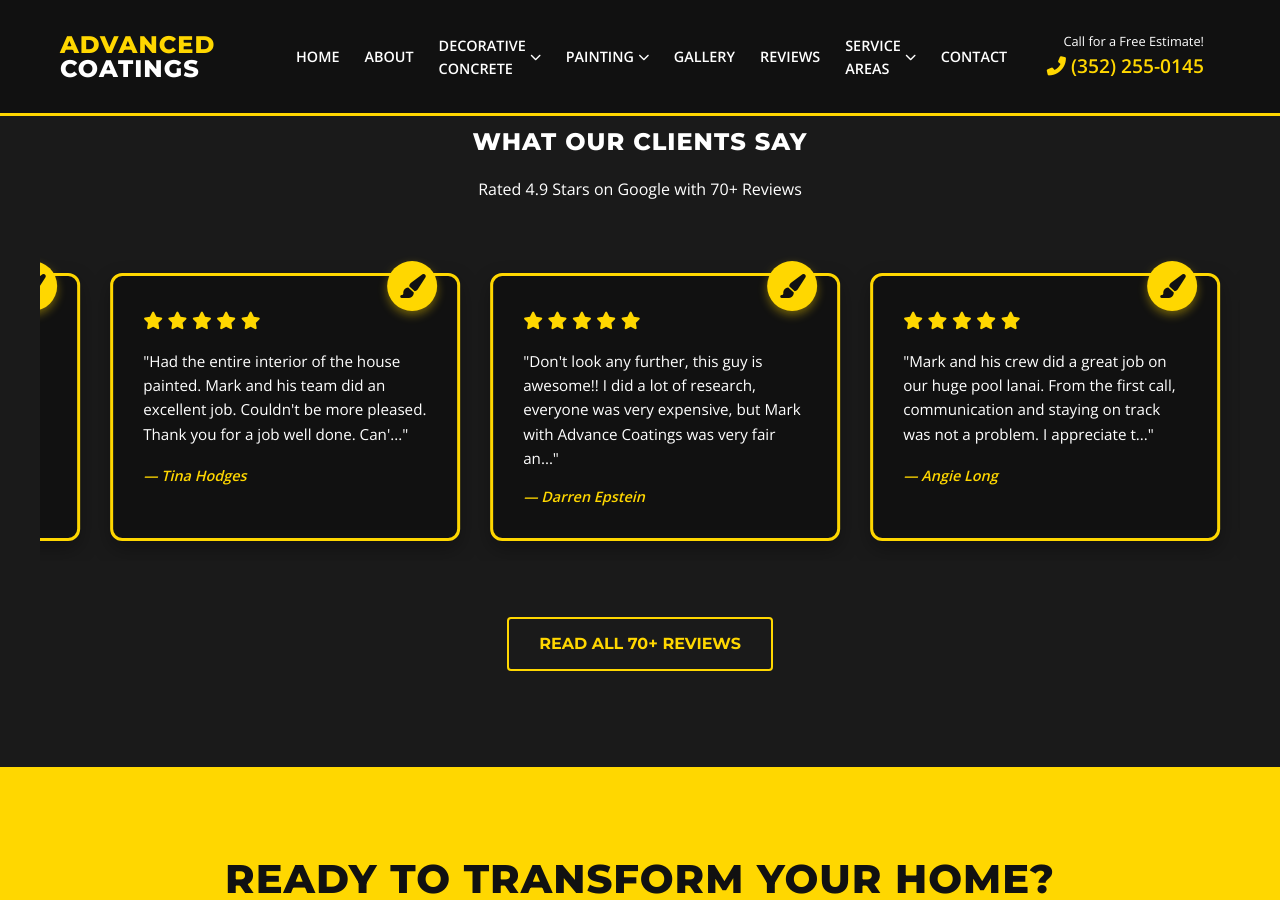
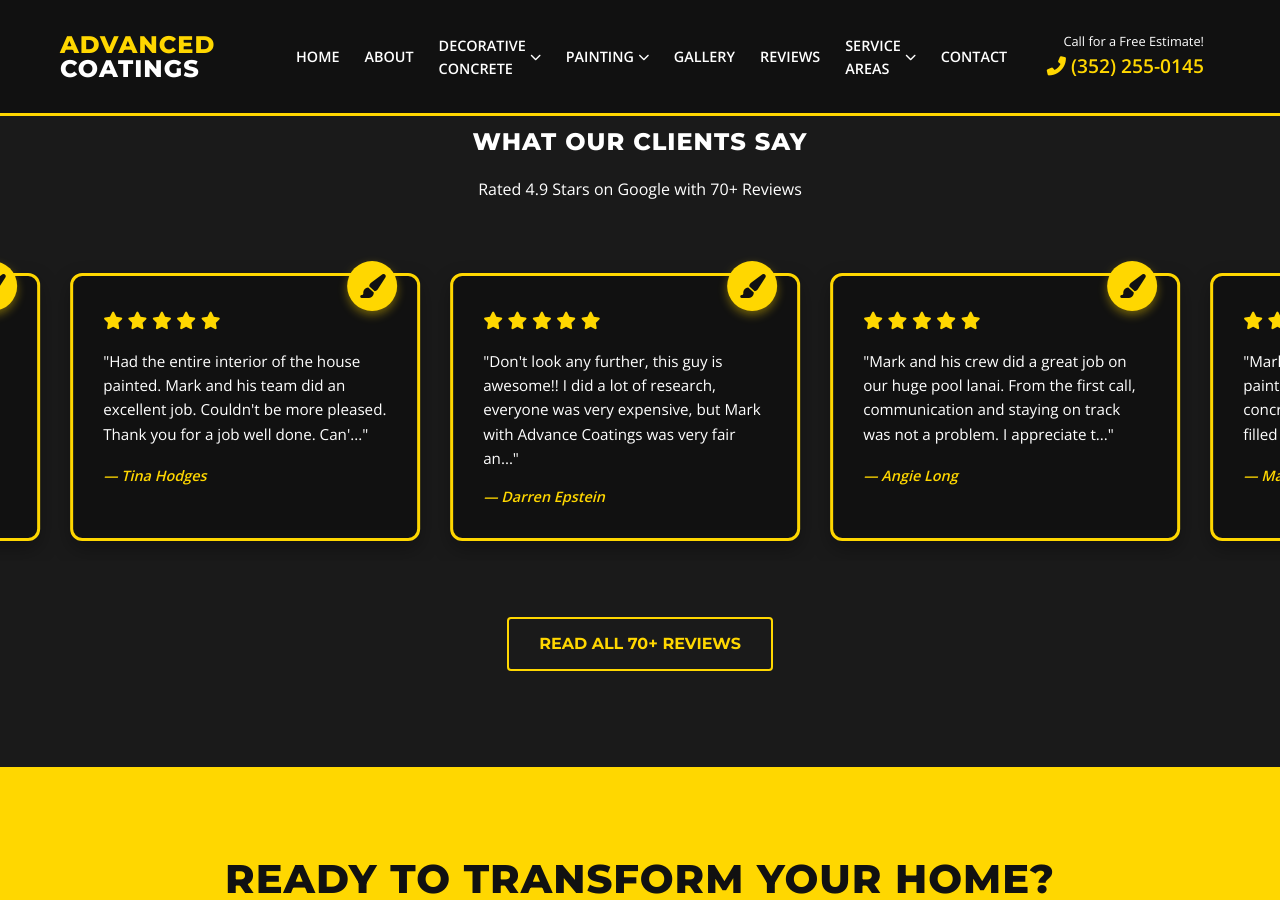
Before and after one commit to JamesBrownR/Advance-Coatings, a Jekyll site: the page built from index.html, in a window 1280 px wide and 900 px high, scrolled down 4479 px. Built offline with Jekyll 4.4.1, drawn with Linux system fonts in a browser that asks for light colours.

Commit message:
Update index.html

```diff
--- a/index.html
+++ b/index.html
@@ -199,7 +199,7 @@
         </div>
 
         <div class="text-center" style="margin-top: 50px;">
-            <a href="gallery.html" class="btn btn-primary">View Full Gallery (120+ Projects)</a>
+            <a href="{{ site.baseurl }}/gallery" class="btn btn-primary">View Full Gallery (120+ Projects)</a>
         </div>
     </div>
 
@@ -359,7 +359,7 @@
 
 <!-- REVIEWS SECTION WITH HORIZONTAL SCROLL -->
 <section id="reviews" class="section-padding reviews-section">
-    <div class="container">
+    <div class="container" style="max-width: 100%;">
         <div class="text-center" style="margin-bottom: 50px;">
             <h4 class="text-yellow">Testimonials</h4>
             <h2>What Our Clients Say</h2>
@@ -409,7 +409,7 @@
         </div>
 
         <div class="text-center" style="margin-top: 40px;">
-            <a href="reviews.html" class="btn btn-outline">Read All 70+ Reviews</a>
+            <a href="{{ site.baseurl }}/reviews" class="btn btn-outline">Read All 70+ Reviews</a>
         </div>
     </div>
 </section>
```
